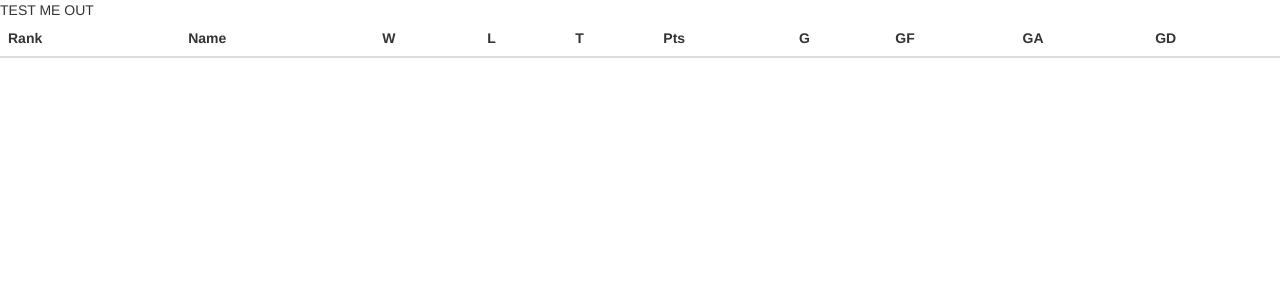
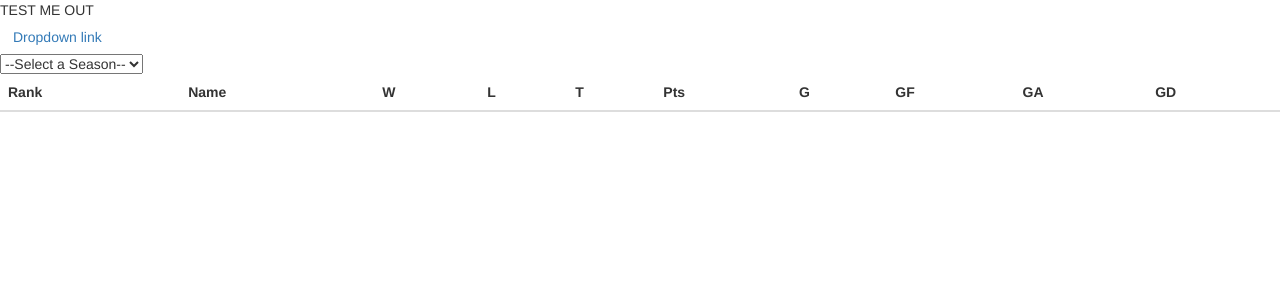
Before and after one commit to jodyunter/teampython, a Flask app: page /standings/1 in a window 1280 px wide. Shown: the top 300 px of the page. Run offline with Flask 2, Linux system fonts and the light colour scheme; data that the repository does not hold is empty; some libraries are stand-ins or nearby versions.

Commit message:
Working more on bootstrap pages

```diff
--- a/teams/templates/index.html.j2
+++ b/teams/templates/index.html.j2
@@ -1,4 +1,4 @@
-{% extends "bootstrap/base.html.j2" %}
+{% extends "bootstrap/base.html" %}
 {% block title %} This is an example {% endblock %}
 {% block navbar %}
 <div>
--- a/teams/templates/teams/standings.html.j2
+++ b/teams/templates/teams/standings.html.j2
@@ -1,5 +1,30 @@
 {% extends "main.html.j2" %}
 {% block content %}
+<div class="dropdown">
+  <a class="btn btn-secondary dropdown-toggle" href="#" role="button" id="dropdownMenuLink" data-toggle="dropdown" aria-haspopup="true" aria-expanded="false">
+    Dropdown link
+  </a>
+  <div class="dropdown-menu" aria-labelledby="dropdownMenuLink">
+    <a class="dropdown-item" href="{{ url_for('get_standings_for_year', year=5) }}">Season 5</a>
+    <a class="dropdown-item" href="{{ url_for('get_standings_for_year', year=4) }}">Season 4</a>
+    <a class="dropdown-item" href="{{ url_for('get_standings_for_year', year=3) }}">Season 3</a>
+    <a class="dropdown-item" href="{{ url_for('get_standings_for_year', year=2) }}">Season 2</a>
+    <a class="dropdown-item" href="{{ url_for('get_standings_for_year', year=1) }}">Season 1</a>
+  </div>
+</div>
+
+<form action="">
+    <select name="seasons" method="POST" type="submit" onchange="location = this.value;">
+        <option selected=true>--Select a Season--</option>
+        <option value="{{ url_for('get_standings_for_year', year=5) }}">Season 5</option>
+        <option value="{{ url_for('get_standings_for_year', year=4) }}">Season 4</option>
+        <option value="{{ url_for('get_standings_for_year', year=3) }}">Season 3</option>
+        <option value="{{ url_for('get_standings_for_year', year=2) }}">Season 2</option>
+        <option value="{{ url_for('get_standings_for_year', year=1) }}">Season 1</option>
+        </select>
+    </li>
+</form>
+
 <table class="table">
     <thead class="thead-dark">
     <tr>
```
